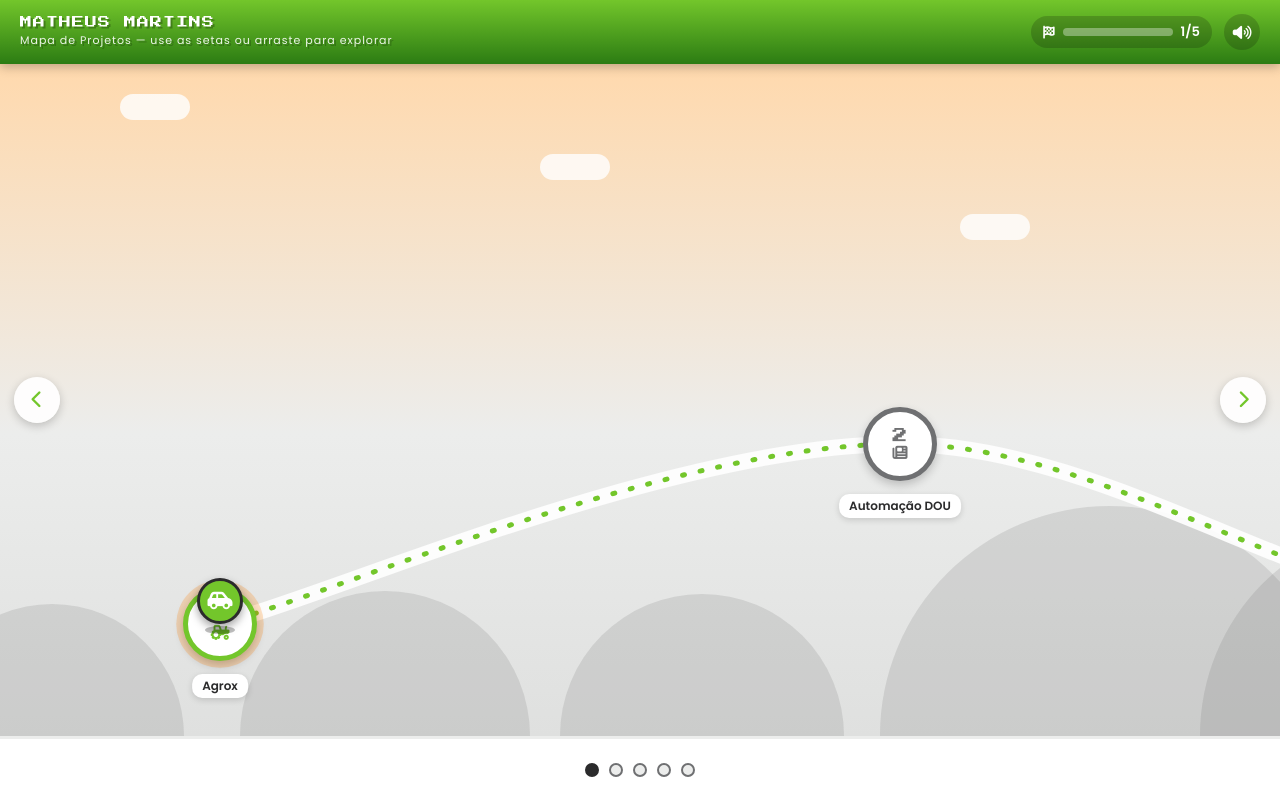
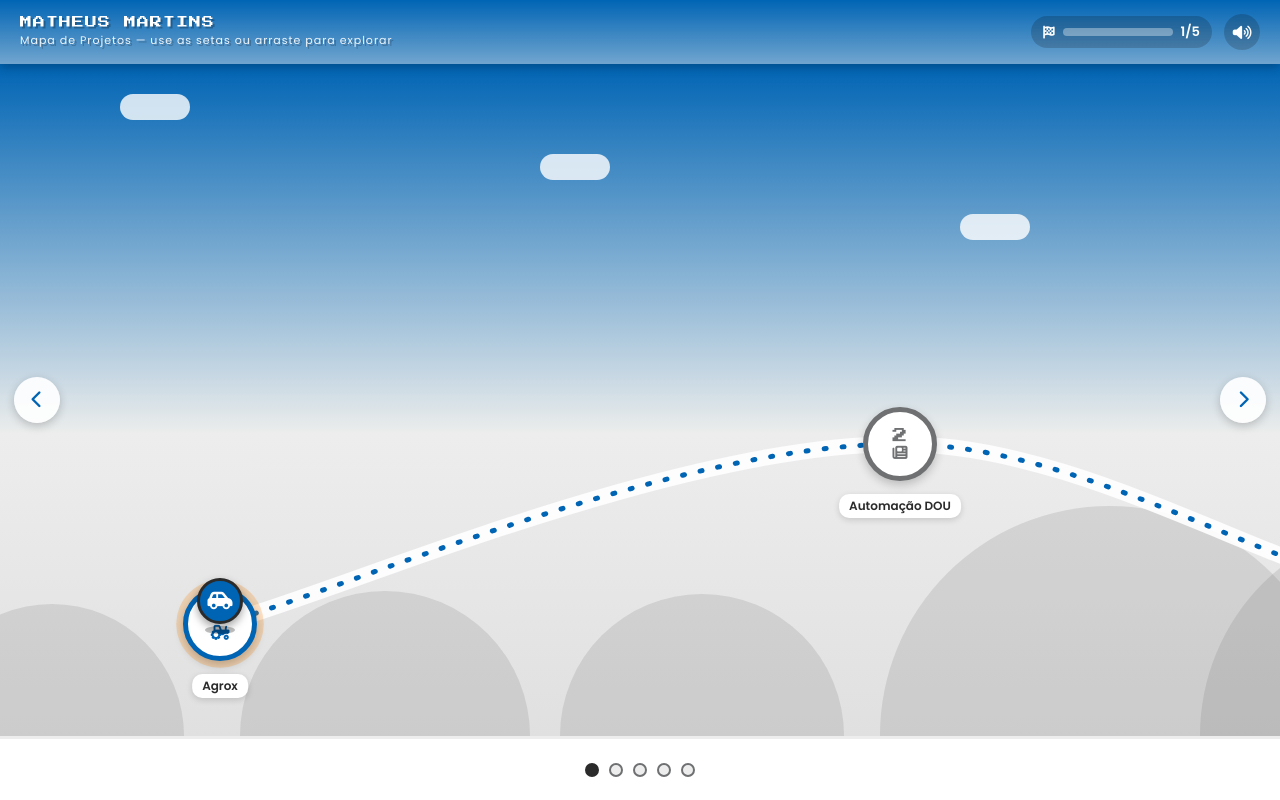
Before and after one commit to devomatheus/portfolio, a plain HTML site: page index.html in a window 1280 px wide. Drawn offline with nearby package versions, Linux system fonts and the light colour scheme.

Commit message:
refactor(ui): padronização da cor principal

```diff
--- a/style.css
+++ b/style.css
@@ -1,7 +1,7 @@
 /* ===== Paleta padrão ===== */
 :root {
-  --laranja: #73c62b;
-  --laranja-escuro: #2c7c13;
+  --laranja: #0064b4;
+  --laranja-escuro: #0063b485;
   --cinza: #6f7072;
   --cinza-claro: #ecedec;
   --texto-escuro: #2b2b2c;
@@ -152,7 +152,7 @@ html, body {
 #mundo {
   position: relative;
   height: 100%;
-  background: linear-gradient(180deg, #ffd9ad 0%, var(--cinza-claro) 55%, #dfe0df 100%);
+  background: linear-gradient(180deg, #0064b4 0%, var(--cinza-claro) 55%, #dfe0df 100%);
 }
 
 /* Decoração: nuvens e colinas, feitas só com CSS */
```
